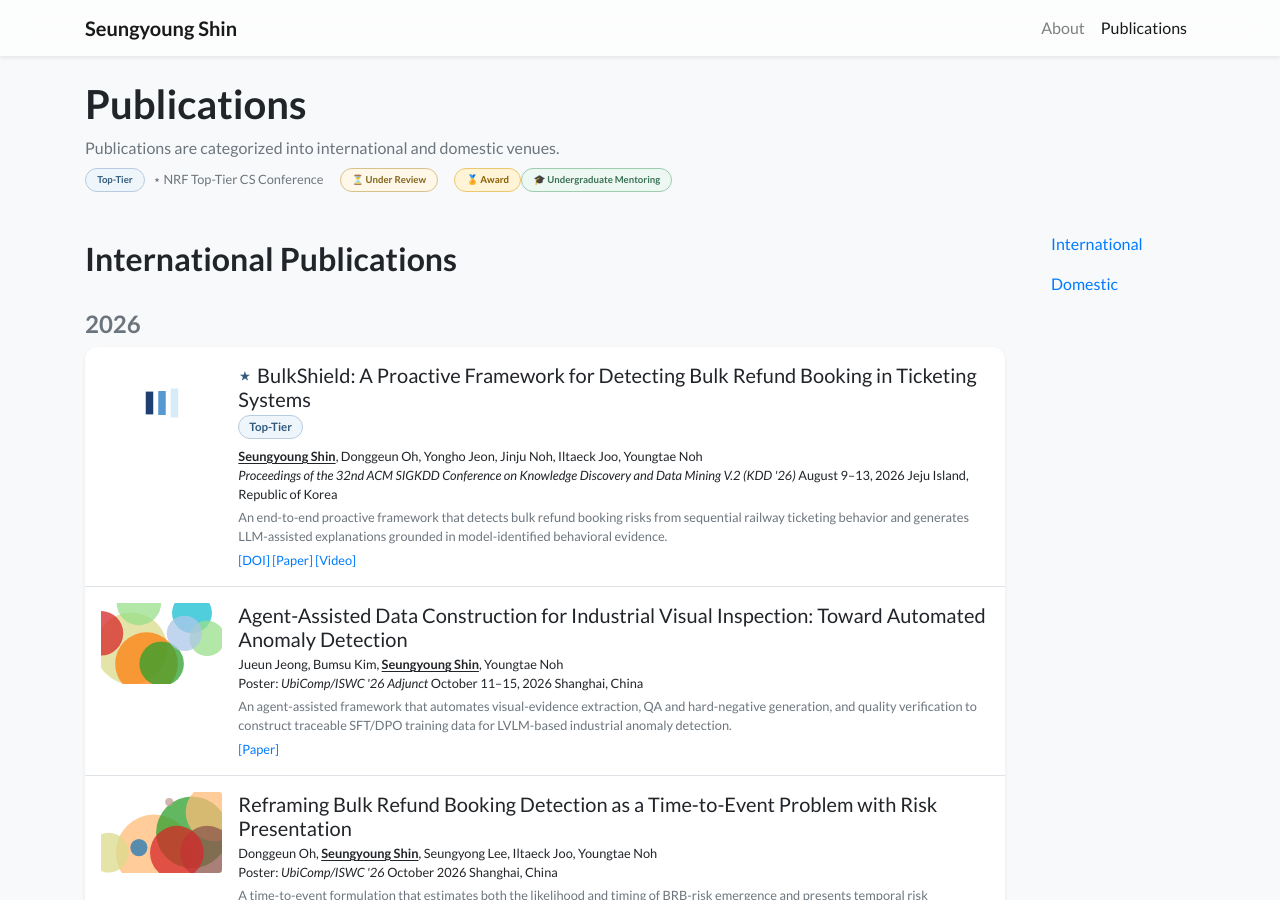
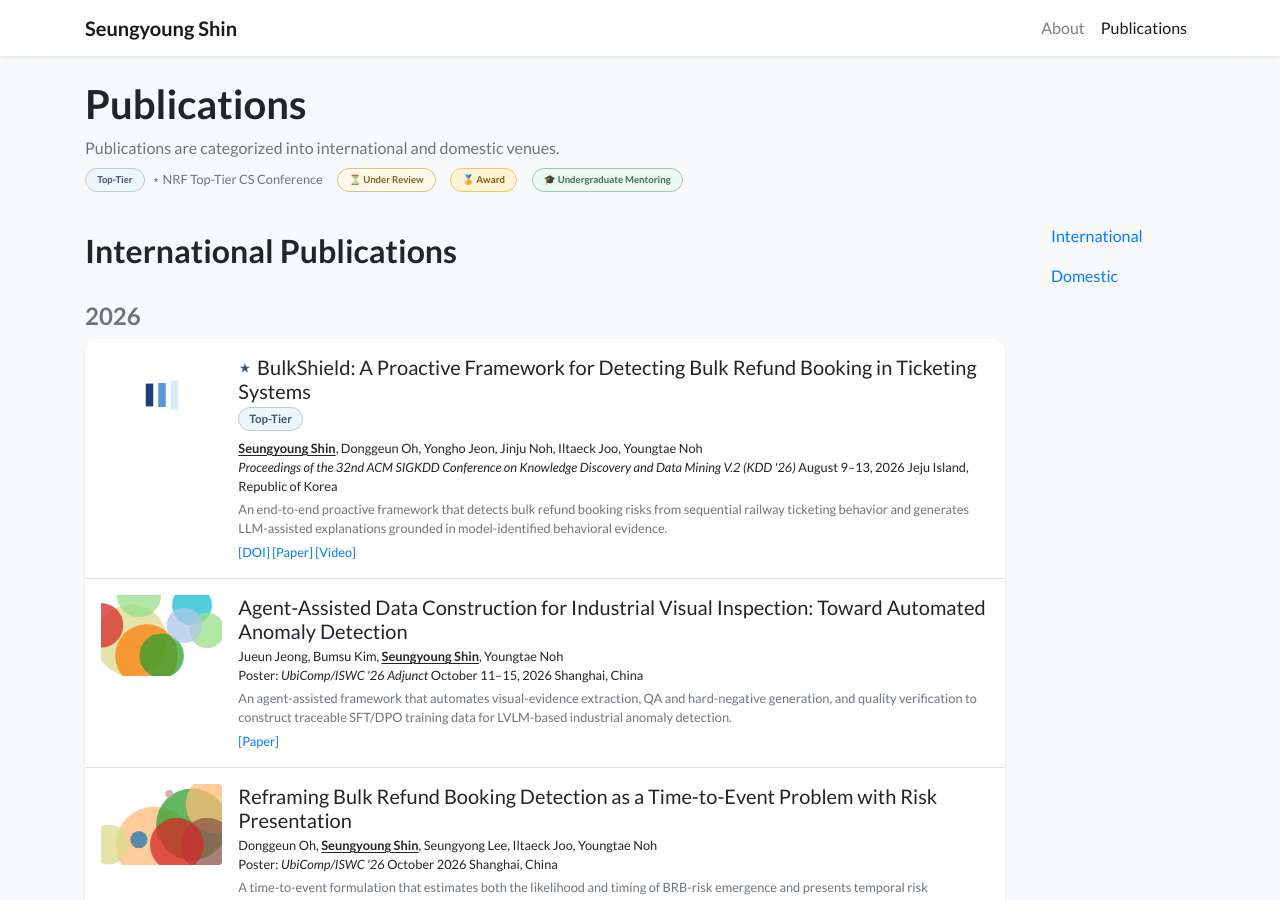
Before and after one commit to seungyoungg/academic-homepage-test, a Jekyll site: the page built from publications.html, in a window 1280 px wide and 900 px high. Built offline with Jekyll 4.4.1, drawn with Linux system fonts in a browser that asks for light colours; nearby versions of some CDN libraries; a style sheet for code colours, icons or effects is not loaded.

Commit message:
Update publications.html

```diff
--- a/publications.html
+++ b/publications.html
@@ -22,30 +22,42 @@ body_attr: >-
     </p>
 
   <!-- Publication Badge Legend -->
-    <div class="d-flex flex-wrap align-items-center small">
-
+  <div
+      class="d-flex flex-wrap align-items-center small"
+      style="
+          column-gap: 0.9rem;
+          row-gap: 0.55rem;
+      "
+  >
       <!-- Top-Tier -->
-        <div class="d-inline-flex align-items-center mr-3 mb-2">
+      <div class="d-inline-flex align-items-center">
           <span
-                class="badge badge-pill mr-2"
+              class="badge badge-pill"
               style="
                   padding: 0.38rem 0.7rem;
                   border: 1px solid #b8cce0;
                   background-color: #eef5fb;
                   color: #315b7d;
                   font-weight: 600;
+                  white-space: nowrap;
               "
           >
               Top-Tier
           </span>
 
-            <span class="text-muted">
+          <span
+              class="text-muted"
+              style="
+                  margin-left: 0.45rem;
+                  white-space: nowrap;
+              "
+          >
               ⋆ NRF Top-Tier CS Conference
           </span>
       </div>
 
       <!-- Under Review -->
-        <div class="d-inline-flex align-items-center mr-3 mb-2">
+      <div class="d-inline-flex align-items-center">
           <span
               class="badge badge-pill"
               style="
@@ -54,14 +66,15 @@ body_attr: >-
                   background-color: #fff8e8;
                   color: #80631d;
                   font-weight: 600;
+                  white-space: nowrap;
               "
           >
               ⏳ Under Review
           </span>
       </div>
 
-        <!-- Grand Paper Award -->
-        <div class="d-inline-flex align-items-center mb-2">
+      <!-- Award -->
+      <div class="d-inline-flex align-items-center">
           <span
               class="badge badge-pill"
               style="
@@ -77,7 +91,7 @@ body_attr: >-
       </div>
 
       <!-- Undergraduate Mentoring -->
-      <div class="d-inline-flex align-items-center mr-3 mb-2">
+      <div class="d-inline-flex align-items-center">
           <span
               class="badge badge-pill"
               style="
```
Also changed, not shown: other parts of publications.html (+3 -1 lines). Lines whose indentation alone changed are shown as unchanged.
